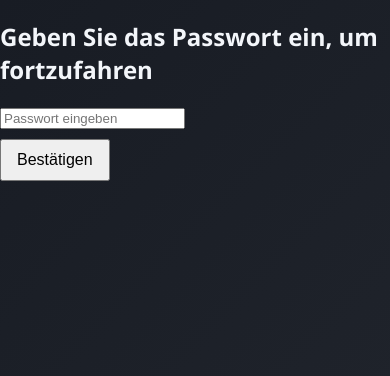
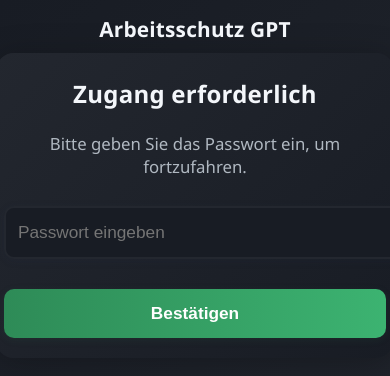
Before and after one commit to timliebhaber/arbeitsschutzGPT-Website, a Vue app: page / in a window 390 px wide. Shown: the top 376 px of the page. Built offline with nearby package versions, Linux system fonts and the light colour scheme.

Commit message:
refactor PasswordProtected component to enhance accessibility, improve UI layout, and update styles for a modern appearance

```diff
--- a/src/components/PasswordProtected.vue
+++ b/src/components/PasswordProtected.vue
@@ -1,20 +1,43 @@
 <template>
-    <div>
+  <div class="pw-root">
+    <header v-if="!isAuthorized" class="pw-app-header">
+      Arbeitsschutz GPT
+    </header>
     <!-- Passwortabfrage -->
-      <div v-if="!isAuthorized">
-        <h2>Geben Sie das Passwort ein, um fortzufahren</h2>
-        <div class="input-group">
-          <input type="password" v-model="password" placeholder="Passwort eingeben" />
+    <div
+      v-if="!isAuthorized"
+      class="pw-card"
+      role="dialog"
+      aria-modal="true"
+      aria-label="Passwortabfrage"
+    >
+      <h2 class="pw-title">Zugang erforderlich</h2>
+      <p class="pw-desc">Bitte geben Sie das Passwort ein, um fortzufahren.</p>
+      <div class="pw-input-group">
+        <label for="pw-input" class="sr-only">Passwort</label>
+        <input
+          id="pw-input"
+          type="password"
+          v-model="password"
+          placeholder="Passwort eingeben"
+          autocomplete="current-password"
+          @keyup.enter="checkPassword"
+        />
       </div>
-        <button @click="checkPassword">Bestätigen</button>
-        <p v-if="errorMessage" class="error-message">{{ errorMessage }}</p>
+      <button @click="checkPassword" class="pw-btn">Bestätigen</button>
+      <p v-if="errorMessage" class="pw-error" role="alert">
+        {{ errorMessage }}
+      </p>
     </div>
 
     <!-- Geschützter Inhalt -->
-      <div v-else>
-        <h1>Arbeitsschutz GPT</h1>
-        <p>Ihr persönlicher Assistent in allen Fragen zum Recht rund um den Arbeits- und Brandschutz.</p>
-        <slot></slot> <!-- Ermöglicht das Einfügen von Inhalt in diese Komponente -->
+    <div v-else class="pw-content">
+      <h1 class="pw-header">Arbeitsschutz GPT</h1>
+      <p class="pw-sub">
+        Ihr persönlicher Assistent in allen Fragen zum Recht rund um den
+        Arbeits- und Brandschutz.
+      </p>
+      <slot></slot>
     </div>
   </div>
 </template>
@@ -26,7 +49,7 @@
       password: "",
       isAuthorized: false,
       errorMessage: "",
-        correctPassword: "miami123#", // Hier das Passwort definieren
+      correctPassword: "miami123#",
     };
   },
   methods: {
@@ -43,21 +66,170 @@
 </script>
 
 <style scoped>
-  /* CSS Styles */
+:global(html),
+:global(body) {
+  overflow-x: hidden;
+}
+.sr-only {
+  position: absolute;
+  width: 1px;
+  height: 1px;
+  padding: 0;
+  margin: -1px;
+  overflow: hidden;
+  clip: rect(0, 0, 0, 0);
+  border: 0;
+}
 
-  h1 {
+.pw-root {
+  min-height: 100vh;
+  min-width: 100vw;
+  display: flex;
+  flex-direction: column;
+  align-items: center;
+  justify-content: flex-start;
+  background: none;
+  height: 100vh;
+  width: 100vw;
+  overflow-y: auto;
+  overflow-x: hidden;
+}
+
+.pw-app-header {
+  width: 100vw;
+  max-width: 100vw;
+  background: none;
+  color: #f3f6fa;
+  font-size: 2.2rem;
+  font-weight: 800;
+  text-align: center;
+  letter-spacing: 0.01em;
+  margin: 32px 0 24px 0;
+  padding: 0 0 0 0;
+  line-height: 1.1;
+  z-index: 2;
+  user-select: none;
+}
+
+.pw-card {
+  background: linear-gradient(135deg, #23272f 0%, #181c24 100%);
+  color: #f3f6fa;
+  border-radius: 18px;
+  box-shadow: 0 4px 32px rgba(0, 0, 0, 0.25);
+  padding: 40px 32px 32px 32px;
+  max-width: 380px;
+  width: 100%;
+  display: flex;
+  flex-direction: column;
+  align-items: center;
+  gap: 18px;
+  max-height: 96vh;
+  overflow-y: auto;
+}
+
+.pw-title {
+  font-size: 1.5rem;
+  font-weight: 600;
+  margin: 0 0 4px 0;
+  text-align: center;
+  letter-spacing: 0.01em;
+}
+.pw-desc {
+  font-size: 1.05rem;
+  color: #b0b8c1;
+  margin: 0 0 10px 0;
+  text-align: center;
+}
+.pw-input-group {
+  width: 100%;
+  margin: 0 0 8px 0;
+}
+.pw-input-group input {
+  width: 100%;
+  padding: 14px 12px;
+  border-radius: 10px;
+  border: 2px solid #23272f;
+  background: #181c24;
+  color: #f3f6fa;
+  font-size: 1.08rem;
+  outline: none;
+  box-shadow: 0 2px 8px rgba(44, 46, 84, 0.1);
+  transition: border 0.2s, box-shadow 0.2s;
+}
+.pw-input-group input:focus {
+  border: 2px solid #2e8b57;
+  box-shadow: 0 0 0 2px #3cb37155;
+}
+.pw-btn {
+  width: 100%;
+  padding: 14px 0;
+  border-radius: 10px;
+  border: none;
+  background: linear-gradient(90deg, #2e8b57 0%, #3cb371 100%);
+  color: #fff;
+  font-size: 1.08rem;
+  font-weight: 600;
+  cursor: pointer;
+  margin-top: 4px;
+  transition: background 0.2s, box-shadow 0.2s;
+  box-shadow: 0 2px 8px rgba(46, 139, 87, 0.1);
+}
+.pw-btn:focus {
+  outline: 2px solid #2e8b57;
+  box-shadow: 0 0 0 2px #3cb37155;
+}
+.pw-btn:hover {
+  background: linear-gradient(90deg, #3cb371 0%, #2e8b57 100%);
+}
+.pw-error {
+  color: #ff6b6b;
+  font-size: 1rem;
+  margin: 0;
   text-align: center;
 }
 
-  .input-group {
-    margin: 10px 0;
+.pw-content {
+  width: 100vw;
+  max-width: 1100px;
+  margin: 0 auto;
+  padding: 32px 0 0 0;
+  display: flex;
+  flex-direction: column;
+  align-items: center;
+  background: none;
 }
-  button {
-    padding: 10px 15px;
-    font-size: 16px;
-    cursor: pointer;
+.pw-header {
+  font-size: 2.1rem;
+  font-weight: 700;
+  margin: 0 0 8px 0;
+  color: #f3f6fa;
+  text-align: center;
+  letter-spacing: 0.01em;
 }
-  .error-message {
-    color: red;
+.pw-sub {
+  font-size: 1.15rem;
+  color: #b0b8c1;
+  margin: 0 0 18px 0;
+  text-align: center;
+}
+@media (max-width: 600px) {
+  .pw-app-header {
+    font-size: 1.3rem;
+    margin: 18px 0 12px 0;
+  }
+  .pw-card {
+    padding: 24px 8px 20px 8px;
+    max-width: 98vw;
+    max-height: 98vh;
+  }
+  .pw-content {
+    padding: 18px 0 0 0;
+  }
+  .pw-header {
+    font-size: 1.3rem;
+  }
+  .pw-sub {
+    font-size: 1rem;
+  }
 }
 </style>
```
Lines whose indentation alone changed are shown as unchanged.
